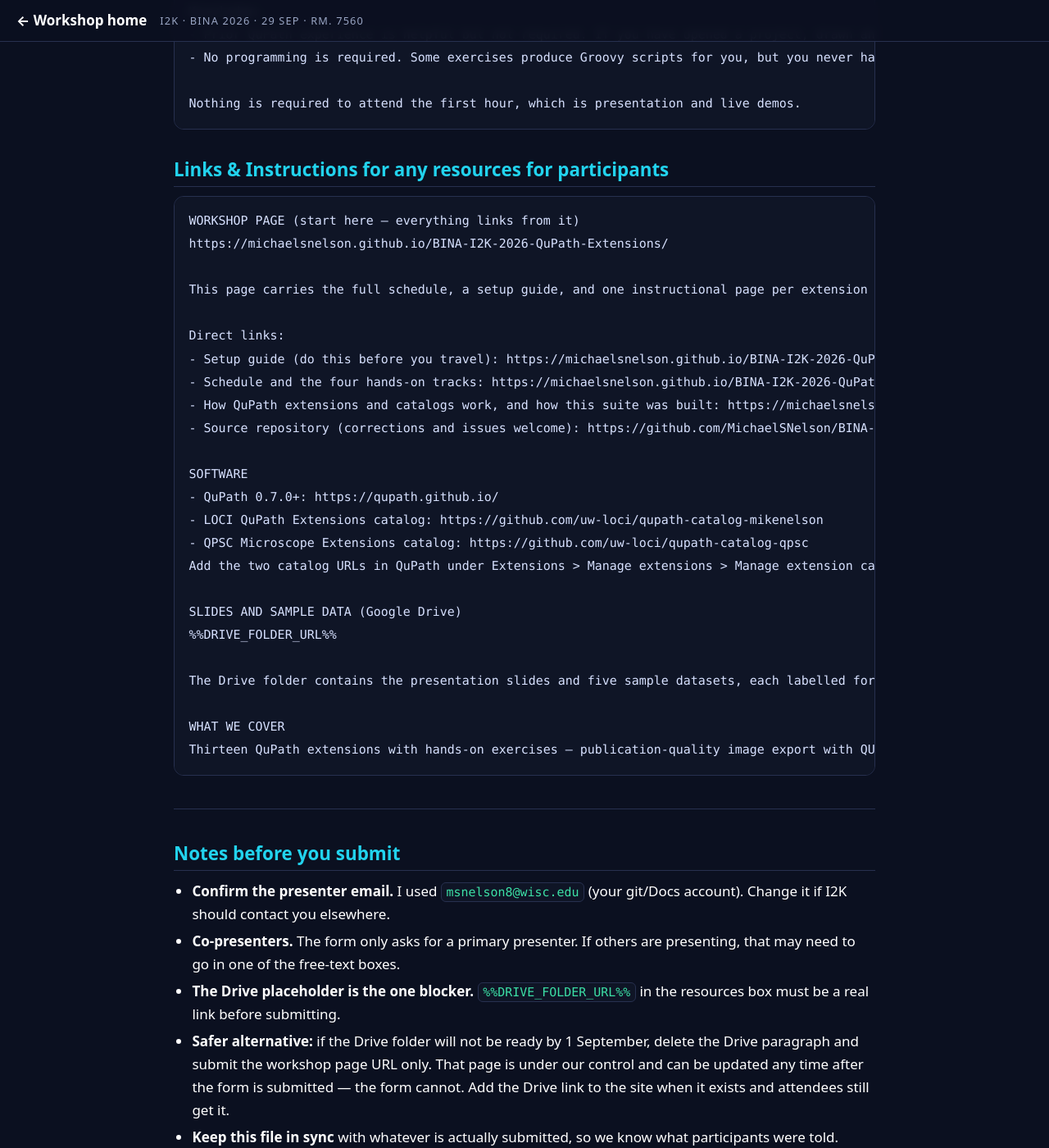
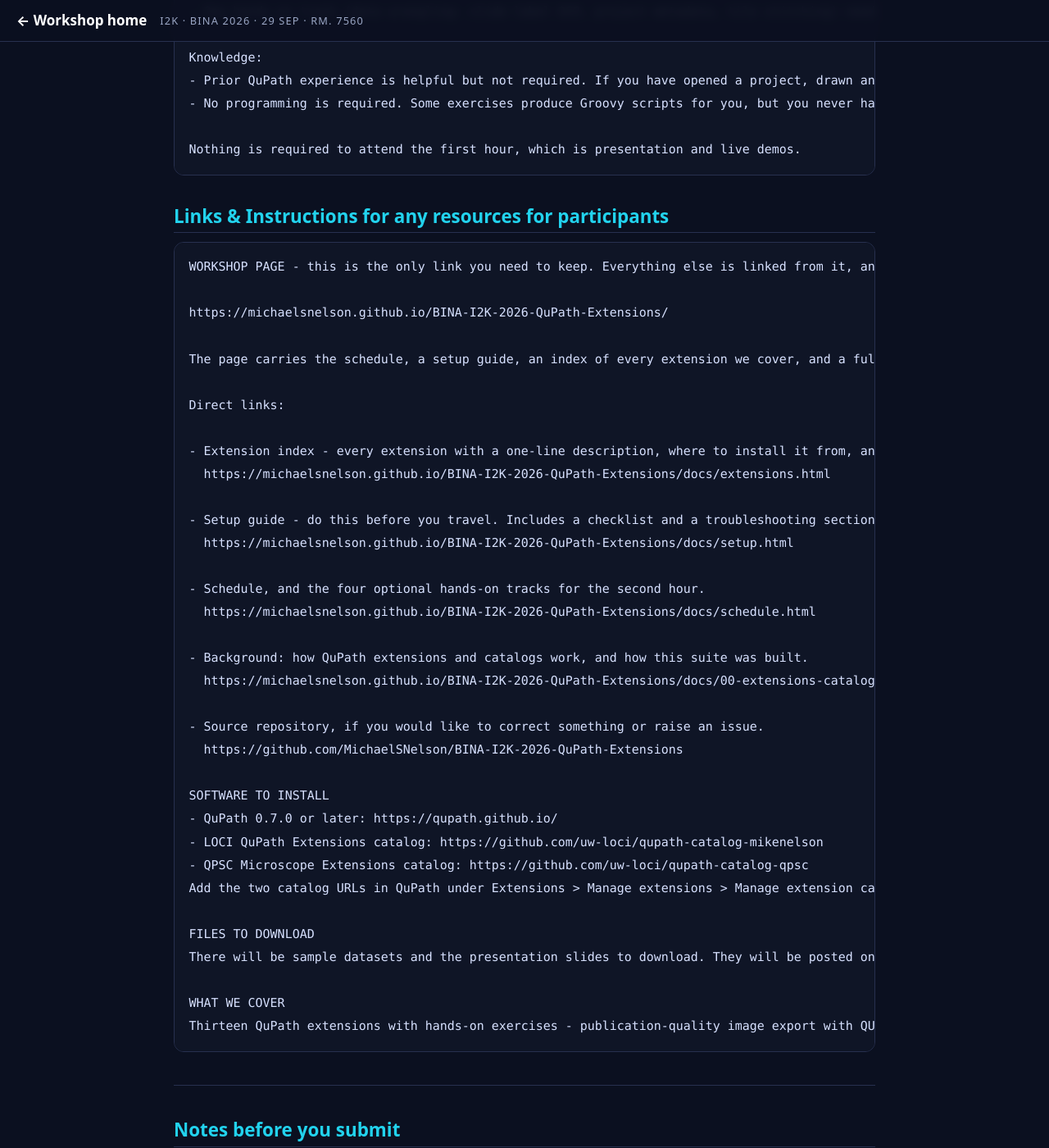
Before and after one commit to MichaelSNelson/BINA-I2K-2026-QuPath-Extensions, a Jekyll site: the page built from I2K_FORM_RESPONSES.md, in a window 1280 px wide and 1400 px high, scrolled down 2225 px. Shown: the whole window at 82% size. Built offline with Jekyll 4.4.1, drawn with Linux system fonts in a browser that asks for light colours; our own code applies the rules of GitHub Pages for plain Markdown files; some of the changed text lies outside the part shown.

Commit message:
Add extension index; point the I2K form at the workshop URL only
- docs/extensions.md: two-minute install recipe plus a table of all 16
  extensions (13 hands-on, 3 demo-only) with install source and guide, so
  attendees can install only what they care about
- Linked from the landing page, README, setup guide, schedule and intro doc
- I2K form answers rewritten: no Drive links (the page can be updated after
  1 Sep, the form cannot), files announced as 'will be posted there', and
  attendees told to install per-extension rather than everything

````diff
--- a/I2K_FORM_RESPONSES.md
+++ b/I2K_FORM_RESPONSES.md
@@ -5,8 +5,10 @@
 The boxes are plain-text, so these are written without markdown formatting. Keep this file
 updated if the workshop changes — it is the canonical copy of what was submitted.
 
-> **Before submitting:** the Google Drive links must exist, or replace them with the live site
-> URL only (see the note at the bottom). Do not submit `%%DRIVE_*%%` placeholders.
+> **Decision (2026-08-09):** the form points at the workshop page URL only — no Drive links.
+> The page can be updated after 1 September; the form cannot. Sample data and slides are
+> announced as "will be posted there", and attendees are told to install only the extensions
+> they actually care about.
 
 ---
 
@@ -37,30 +39,31 @@
 ## Pre-Workshop Instructions — "What do your attendees need to do to prepare?"
 
 ```
-Everything you need is on the workshop page:
+Everything you need is on the workshop page, and it is the only link you have to keep:
 
 https://michaelsnelson.github.io/BINA-I2K-2026-QuPath-Extensions/
 
+Sample datasets, the slides, and any last-minute changes will be posted there. Please check it again in the week before the workshop.
+
 Please do the following BEFORE you travel. Conference wifi will not cope with thirty people downloading multi-gigabyte environments at 10:30 on the day.
 
-1. Install QuPath 0.7.0 or later from https://qupath.github.io/ . Nothing in this workshop runs on QuPath 0.6. If you already use 0.6 for other work, installing 0.7 alongside it is safe — QuPath keeps a separate extensions folder per version, so your existing setup is untouched.
+1. Install QuPath 0.7.0 or later from https://qupath.github.io/ . Nothing in this workshop runs on QuPath 0.6. If you already use 0.6 for other work, installing 0.7 alongside it is safe - QuPath keeps a separate extensions folder per version, so your existing setup is untouched.
 
 2. Add the two extension catalogs. In QuPath: Extensions > Manage extensions > Manage extension catalogs > Add catalog, then add both of these URLs:
    https://github.com/uw-loci/qupath-catalog-mikenelson
    https://github.com/uw-loci/qupath-catalog-qpsc
 
-3. Install the extensions listed on the setup page and RESTART QuPath. Extensions are not loaded on the fly — the menu items do not appear until you restart. This is the single most common problem we see.
+3. Install the extensions you actually want, and RESTART QuPath. You do NOT have to install all of them. If one or two extensions are the reason you are coming, install just those - every one of them works on its own. The extension index lists all of them with a one-line description, where to install each from, and a full guide:
+   https://michaelsnelson.github.io/BINA-I2K-2026-QuPath-Extensions/docs/extensions.html
+   Please do not skip the restart. QuPath copies a new extension into place but does not load it until you restart, so the menu item will not appear until you do. This is the single most common problem we see.
 
-4. If you plan to do the multiplexed-imaging or deep-learning exercises, run their one-click environment setup at home. Each downloads roughly 1.5-2.5 GB of Python environment on first run. This is the step that will ruin your morning if you leave it until the day.
+4. If you want the multiplexed-imaging (QP-CAT) or deep-learning pixel classifier exercises, run their one-click environment setup AT HOME. Each downloads roughly 1.5-2.5 GB of embedded Python on first use. This is the step that will ruin your morning if you leave it until the day. Everything else installs in seconds.
 
-5. Download the workshop datasets for the track you plan to do. They are listed on the setup page.
-
-Full step-by-step setup, including a checklist you can tick off and a troubleshooting section:
-https://michaelsnelson.github.io/BINA-I2K-2026-QuPath-Extensions/docs/setup.html
+5. Download the sample data for whatever you plan to try. The files will be posted on the workshop page, labelled by which exercise uses them, so you only need the ones you will actually use.
 
 If you only have time for one thing, do steps 1 and 2.
 
-Note: the first hour is a presentation and requires no preparation at all. The second hour is optional hands-on exploration. You are very welcome to come to the first hour only, and equally welcome to spend the second hour on your own data rather than ours — if you bring your own images, tell us what you are trying to do and we will point you at the right tool.
+Note: the first hour is a presentation and requires no preparation at all. The second hour is optional hands-on exploration. You are very welcome to come to the first hour only, and equally welcome to spend the second hour on your own data rather than ours - if you bring your own images, tell us what you are trying to do and we will point you at the right tool.
 ```
 
 ## Are there any Prerequisites?
@@ -87,30 +90,40 @@
 ## Links & Instructions for any resources for participants
 
 ```
-WORKSHOP PAGE (start here — everything links from it)
+WORKSHOP PAGE - this is the only link you need to keep. Everything else is linked from it, and it is kept up to date, so please check it again in the week before the workshop.
+
 https://michaelsnelson.github.io/BINA-I2K-2026-QuPath-Extensions/
 
-This page carries the full schedule, a setup guide, and one instructional page per extension we cover, including a step-by-step exercise for each. It is kept up to date; if anything changes before the session, it changes there first.
+The page carries the schedule, a setup guide, an index of every extension we cover, and a full instructional page with a step-by-step exercise for each one.
 
 Direct links:
-- Setup guide (do this before you travel): https://michaelsnelson.github.io/BINA-I2K-2026-QuPath-Extensions/docs/setup.html
-- Schedule and the four hands-on tracks: https://michaelsnelson.github.io/BINA-I2K-2026-QuPath-Extensions/docs/schedule.html
-- How QuPath extensions and catalogs work, and how this suite was built: https://michaelsnelson.github.io/BINA-I2K-2026-QuPath-Extensions/docs/00-extensions-catalogs-and-ai.html
-- Source repository (corrections and issues welcome): https://github.com/MichaelSNelson/BINA-I2K-2026-QuPath-Extensions
 
-SOFTWARE
-- QuPath 0.7.0+: https://qupath.github.io/
+- Extension index - every extension with a one-line description, where to install it from, and its guide. Use this if you only care about one or two of them; you do not need to install everything.
+  https://michaelsnelson.github.io/BINA-I2K-2026-QuPath-Extensions/docs/extensions.html
+
+- Setup guide - do this before you travel. Includes a checklist and a troubleshooting section.
+  https://michaelsnelson.github.io/BINA-I2K-2026-QuPath-Extensions/docs/setup.html
+
+- Schedule, and the four optional hands-on tracks for the second hour.
+  https://michaelsnelson.github.io/BINA-I2K-2026-QuPath-Extensions/docs/schedule.html
+
+- Background: how QuPath extensions and catalogs work, and how this suite was built.
+  https://michaelsnelson.github.io/BINA-I2K-2026-QuPath-Extensions/docs/00-extensions-catalogs-and-ai.html
+
+- Source repository, if you would like to correct something or raise an issue.
+  https://github.com/MichaelSNelson/BINA-I2K-2026-QuPath-Extensions
+
+SOFTWARE TO INSTALL
+- QuPath 0.7.0 or later: https://qupath.github.io/
 - LOCI QuPath Extensions catalog: https://github.com/uw-loci/qupath-catalog-mikenelson
 - QPSC Microscope Extensions catalog: https://github.com/uw-loci/qupath-catalog-qpsc
-Add the two catalog URLs in QuPath under Extensions > Manage extensions > Manage extension catalogs > Add catalog, install the extensions listed on the setup page, then restart QuPath.
+Add the two catalog URLs in QuPath under Extensions > Manage extensions > Manage extension catalogs > Add catalog, install the extensions you want, then restart QuPath. The extension index above tells you which catalog each one is in.
 
-SLIDES AND SAMPLE DATA (Google Drive)
-%%DRIVE_FOLDER_URL%%
-
-The Drive folder contains the presentation slides and five sample datasets, each labelled for the exercises that use it. The setup page says which dataset each hands-on track needs, so you only have to download what you will actually use. You are also welcome to bring your own images instead.
+FILES TO DOWNLOAD
+There will be sample datasets and the presentation slides to download. They will be posted on the workshop page above, labelled by which exercise uses them, so you only need to take the ones relevant to you. None of them are needed for the first hour. You are also very welcome to bring your own images instead and work on those in the second hour.
 
 WHAT WE COVER
-Thirteen QuPath extensions with hands-on exercises — publication-quality image export with QUAREP-LiMi reporting guidance, retrainable deep-learning pixel classification, clustering and spatial statistics for multiplexed imaging, slide-label OCR into project metadata, enhanced annotation tools, tile stitching, and several small quality-of-life tools. Three further tools are demonstrated live but not practised, because they need a microscope, a Windows-only analysis server, or a repository that is not yet public: microscope control and automated acquisition (QPSC), classifier validation with bootstrap confidence intervals, and collagen fibre/texture analysis. Each page says plainly which category it is in and why.
+Thirteen QuPath extensions with hands-on exercises - publication-quality image export with QUAREP-LiMi reporting guidance, retrainable deep-learning pixel classification, clustering and spatial statistics for multiplexed imaging, slide-label OCR into project metadata, enhanced annotation tools, tile stitching, and several small quality-of-life tools. Three further tools are demonstrated live but not practised, because they need a microscope, a Windows-only analysis server, or a repository that is not yet public: microscope control and automated acquisition (QPSC), classifier validation with bootstrap confidence intervals, and collagen fibre/texture analysis. Each page says plainly which category it is in and why.
 ```
 
 ---
@@ -121,11 +134,11 @@
   if I2K should contact you elsewhere.
 - **Co-presenters.** The form only asks for a primary presenter. If others are presenting, that
   may need to go in one of the free-text boxes.
-- **The Drive placeholder is the one blocker.** `%%DRIVE_FOLDER_URL%%` in the resources box must
-  be a real link before submitting.
-- **Safer alternative:** if the Drive folder will not be ready by 1 September, delete the Drive
-  paragraph and submit the workshop page URL only. That page is under our control and can be
-  updated any time after the form is submitted — the form cannot. Add the Drive link to the site
-  when it exists and attendees still get it.
+- **No Drive links in the form, by design.** The workshop page can be updated after the deadline;
+  the form cannot. Post the slides and datasets on the page when they exist and attendees still
+  get them.
+- **Before 1 September**, make sure the workshop page reads well to a stranger — it is the only
+  thing attendees will see. In particular the datasets should at least be *named* on the setup
+  page, even if the files land later.
 - **Keep this file in sync** with whatever is actually submitted, so we know what participants
   were told.
--- a/index.html
+++ b/index.html
@@ -82,6 +82,11 @@
       <div class="k">Read first</div>
       <h3>Extensions, catalogs &amp; AI-assisted development</h3>
       <p>What an extension actually is, how catalogs distribute them, and an honest account of how this suite was built.</p>
+    </a>
+    <a class="card hero" href="docs/extensions.html">
+      <div class="k">Pick &amp; choose</div>
+      <h3>Extension index</h3>
+      <p>All sixteen extensions with install source and guide. Only want one or two? Install just those.</p>
     </a>
     <a class="card hero" href="docs/setup.html">
       <div class="k">Before you travel</div>
````
Also changed, not shown: docs/00-extensions-catalogs-and-ai.md (+3 -1 lines), docs/extensions.md (added, +90 -0 lines), docs/schedule.md (+1 -1 lines), docs/setup.md (+3 -0 lines), README.md.
